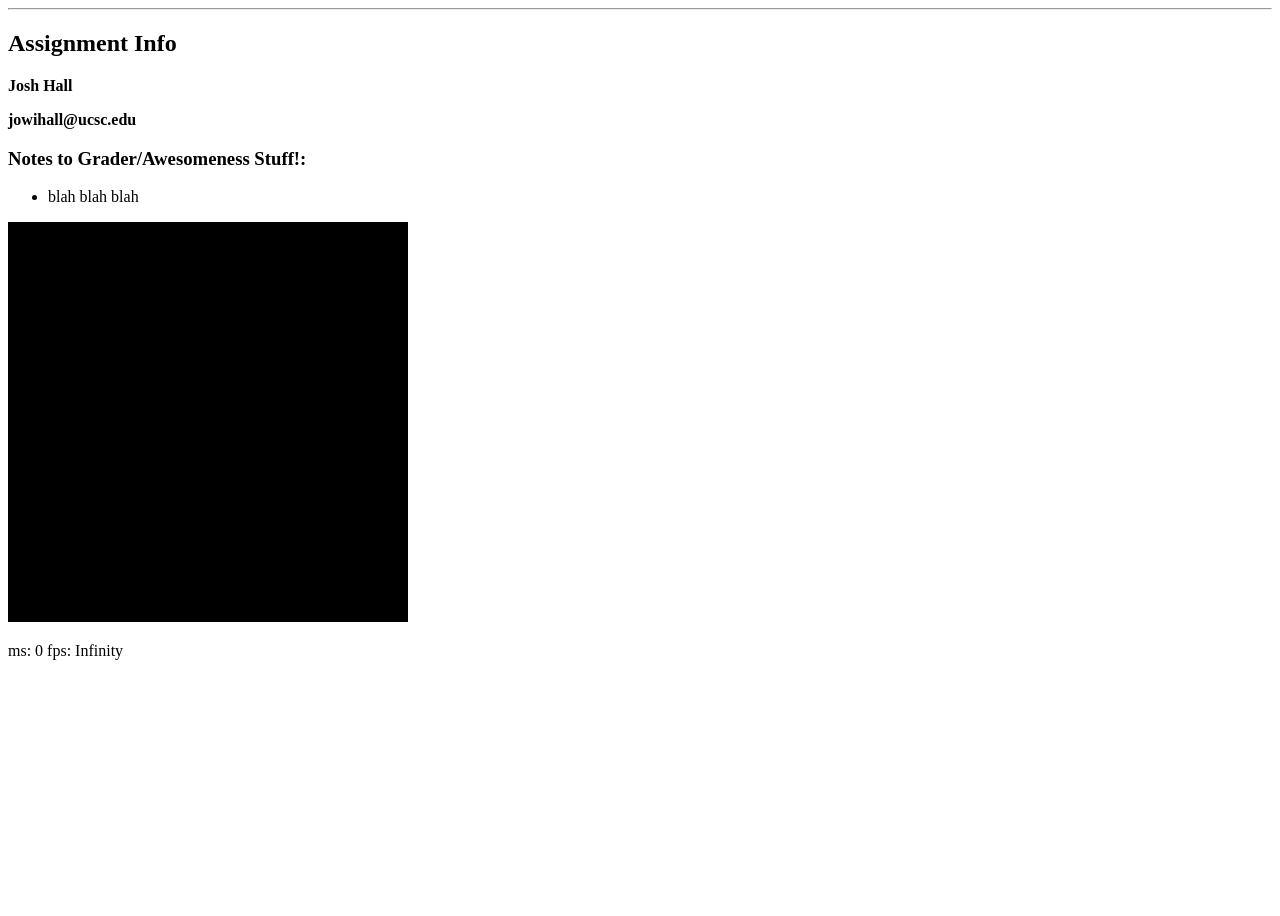
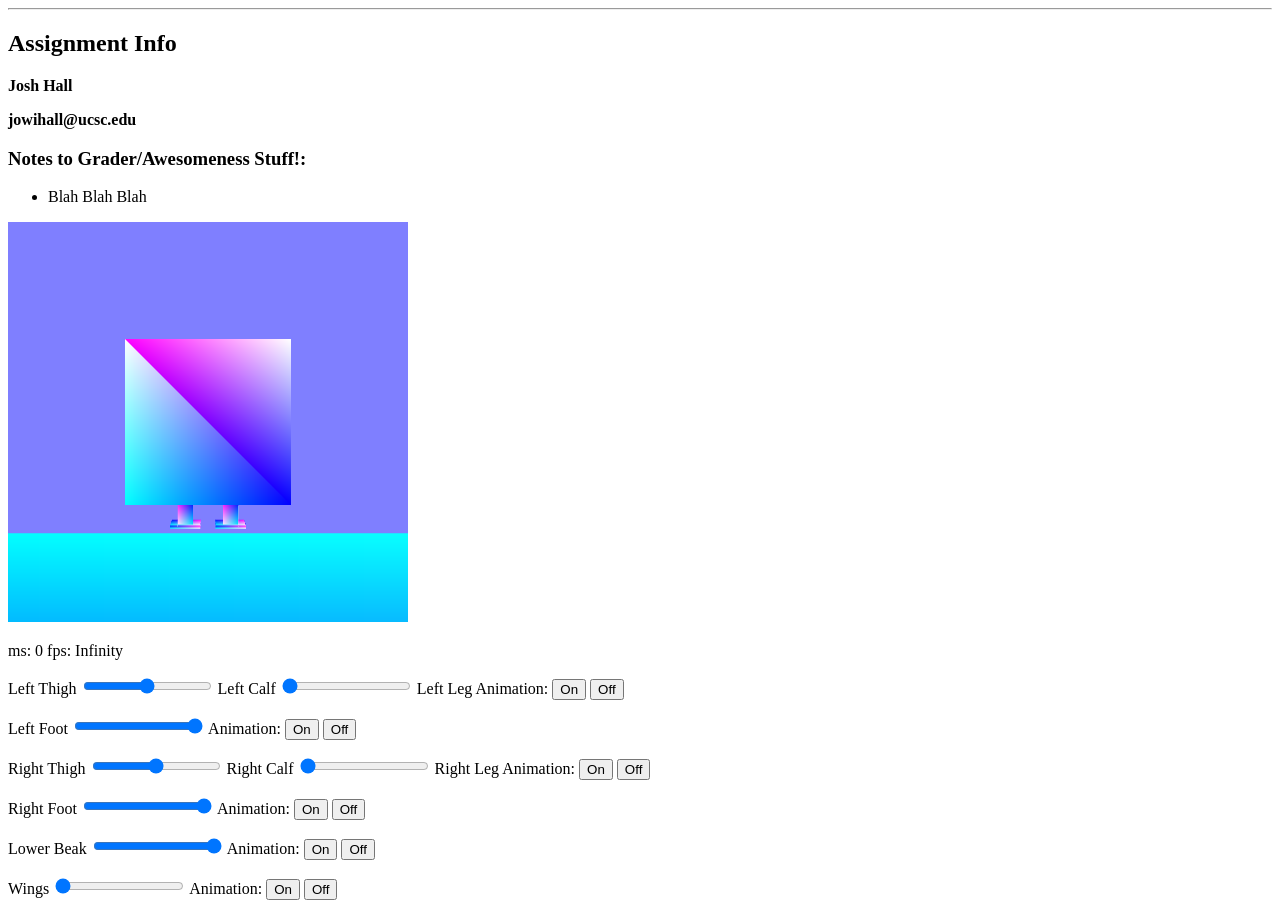
Before and after one commit to jjoshall/CSE-160-ASG-3, a plain HTML site: page index.html in a window 1280 px wide. Before the commit the page ends 800 px from the top, so only its background shows below. Drawn offline with Linux system fonts and the light colour scheme; animation ran at ten frames a second.

Commit message:
3.1 finished, one side textured wrong

```diff
--- a/ASG3/Cone.js
+++ /dev/null
@@ -1,51 +0,0 @@
-/// ChatGPT helped me with this class
-class Cone {
-    constructor() {
-        this.type = 'cone';
-        this.color = [1.0, 0.0, 0.0, 1.0]; // red
-        this.matrix = new Matrix4();
-        this.segments = 20; // smoother if higher
-    }
-
-    render() {
-        var rgba = this.color;
-        gl.uniform4f(u_FragColor, rgba[0], rgba[1], rgba[2], rgba[3]);
-        gl.uniformMatrix4fv(u_ModelMatrix, false, this.matrix.elements);
-
-        let angleStep = 360 / this.segments;
-
-        // Draw side triangles
-        for (let i = 0; i < 360; i += angleStep) {
-            let angle1 = i * Math.PI / 180;
-            let angle2 = (i + angleStep) * Math.PI / 180;
-
-            let x1 = Math.cos(angle1);
-            let z1 = Math.sin(angle1);
-            let x2 = Math.cos(angle2);
-            let z2 = Math.sin(angle2);
-
-            drawTriangle3D([
-                0, 1, 0, // Top vertex
-                x1, 0, z1, // Base vertex 1
-                x2, 0, z2  // Base vertex 2
-            ]);
-        }
-
-        // Draw base disk (optional)
-        for (let i = 0; i < 360; i += angleStep) {
-            let angle1 = i * Math.PI / 180;
-            let angle2 = (i + angleStep) * Math.PI / 180;
-
-            let x1 = Math.cos(angle1);
-            let z1 = Math.sin(angle1);
-            let x2 = Math.cos(angle2);
-            let z2 = Math.sin(angle2);
-
-            drawTriangle3D([
-                0, 0, 0,
-                x2, 0, z2,
-                x1, 0, z1
-            ]);
-        }
-    }
-}
--- a/ASG3/Cube.js
+++ b/ASG3/Cube.js
@@ -15,30 +15,30 @@ class Cube {
         gl.uniformMatrix4fv(u_ModelMatrix, false, this.matrix.elements);
 
         // Front of cube
-        drawTriangle3DUV( [0, 0, 0,  1, 1, 0,  1, 0, 0], [1, 0,  0, 1,  1, 1] );
-        drawTriangle3D( [0, 0, 0,  0, 1, 0,  1, 1, 0] );
+        drawTriangle3DUV( [0,0,0,  1,1,0,  1,0,0], [0,0, 1,1, 1,0] );
+        drawTriangle3DUV( [0,0,0,  0,1,0,  1,1,0], [0,0,  0,1,  1,1] );
 
         // Pass color of a point to u_FragColor variable
         gl.uniform4f(u_FragColor, rgba[0] * .9, rgba[1] * .9, rgba[2] * .9, rgba[3]);
 
         // Top of cube
-        drawTriangle3D( [0, 1, 0,  0, 1, 1,  1, 1, 1] );
-        drawTriangle3D( [0, 1, 0,  1, 1, 1,  1, 1, 0] );
+        drawTriangle3DUV( [0, 1, 0,  0, 1, 1,  1, 1, 1], [0,0,  0,1,  1,1] );
+        drawTriangle3DUV( [0, 1, 0,  1, 1, 1,  1, 1, 0], [0,0,  1,1,  1,0] );
 
         // Right side of cube
-        drawTriangle3D( [1, 0, 0,  1, 1, 1,  1, 0, 1] );
-        drawTriangle3D( [1, 0, 0,  1, 1, 0,  1, 1, 1] );
+        drawTriangle3DUV( [1, 0, 0,  1, 1, 0,  1, 1, 1], [0,0,  0,1,  1,1] );
+        drawTriangle3DUV( [1, 0, 0,  1, 1, 1,  1, 0, 1], [0,0,  1,1,  1,0] );
 
         // Left side of cube
-        drawTriangle3D( [0, 0, 1,  0, 1, 1,  0, 1, 0] );
-        drawTriangle3D( [0, 0, 1,  0, 1, 0,  0, 0, 0] );
+        drawTriangle3DUV( [0, 0, 1,  0, 1, 1,  0, 1, 0], [0,0,  1,1,  1,0] );
+        drawTriangle3DUV( [0, 0, 1,  0, 1, 0,  0, 0, 0], [0,0,  1,1,  0,1] );
 
         // Back of cube
-        drawTriangle3D( [0, 0, 1,  1, 0, 1,  1, 1, 1] );
-        drawTriangle3D( [0, 0, 1,  1, 1, 1,  0, 1, 1] );
+        drawTriangle3DUV( [0, 0, 1,  1, 0, 1,  1, 1, 1], [0,0,  1,0,  1,1] );
+        drawTriangle3DUV( [0, 0, 1,  1, 1, 1,  0, 1, 1], [0,0,  1,1,  0,1] );
 
         // Bottom of cube
-        drawTriangle3D( [0, 0, 1,  1, 0, 1,  1, 0, 0] );
-        drawTriangle3D( [0, 0, 1,  1, 0, 0,  0, 0, 0] );
+        drawTriangle3DUV( [0, 0, 1,  1, 0, 1,  1, 0, 0], [0,0,  1,0,  1,1] );
+        drawTriangle3DUV( [0, 0, 1,  1, 0, 0,  0, 0, 0], [0,0,  1,1,  0,1] );
     }
 }
--- a/ASG3/Triangle.js
+++ b/ASG3/Triangle.js
@@ -15,7 +15,7 @@ class Triangle {
         gl.uniform4f(u_FragColor, rgba[0], rgba[1], rgba[2], rgba[3]);
 
         // Pass the size of a point to u_Size variable
-        gl.uniform1f(u_Size, 4.0);
+        gl.uniform1f(u_Size, size);
 
         // Draw
         var d = this.size / 200.0;
@@ -49,7 +49,6 @@ function drawTriangle(vertices) {
 }
 
 var vertexBuffer = null;
-var uvBuffer = null;
 
 function initTriangle3DBuffer() {
     // Create a buffer object
@@ -57,15 +56,6 @@ function initTriangle3DBuffer() {
     if (!vertexBuffer) {
       console.log('Failed to create the buffer object');
       return -1;
-    }
-}
-
-function initTriangle3DUVBuffer() {
-    // Create buffer object for UV
-    var uvBuffer = gl.createBuffer();
-    if (!uvBuffer) {
-        console.log('Failed to create the buffer object');
-        return -1;
     }
 }
 
@@ -90,6 +80,13 @@ function drawTriangle3D(vertices) {
 function drawTriangle3DUV(vertices, uv) {
     var n = 3; // The number of vertices
 
+    // Create a buffer object
+    var vertexBuffer = gl.createBuffer();
+    if (!vertexBuffer) {
+      console.log('Failed to create the buffer object');
+      return -1;
+    }
+
     // Bind the buffer object to target
     gl.bindBuffer(gl.ARRAY_BUFFER, vertexBuffer);
 
@@ -101,6 +98,13 @@ function drawTriangle3DUV(vertices, uv) {
 
     // Enable the assignment to a_Position variable
     gl.enableVertexAttribArray(a_Position);
+
+    // Create a buffer object for UV
+    var uvBuffer = gl.createBuffer();
+    if (!uvBuffer) {
+      console.log('Failed to create the buffer object for UV');
+      return -1;
+    }
 
     // Bind the buffer object to target
     gl.bindBuffer(gl.ARRAY_BUFFER, uvBuffer);
@@ -115,5 +119,5 @@ function drawTriangle3DUV(vertices, uv) {
     gl.enableVertexAttribArray(a_UV);
 
     // Draw the triangle
-    gl.drawArrays(gl.TRIANGLES, 0, n);
+    gl.drawArrays(gl.TRIANGLES, 0, n); // Draw the rectangle
 }
--- a/ASG3/World.js
+++ b/ASG3/World.js
@@ -21,7 +21,7 @@ var FSHADER_SOURCE =`
   uniform vec4 u_FragColor;
   void main() {
     gl_FragColor = u_FragColor;
-    //gl_FragColor = vec4(v_UV, 1.0, 1.0);
+    gl_FragColor = vec4(v_UV, 1.0, 1.0); // Uncomment this line to see the UV coordinates
   }`
 
 // Global Variables
@@ -30,10 +30,10 @@ let gl;
 let a_Position;
 let a_UV;
 let u_FragColor;
-let u_Size;
+//let u_Size;
 let u_ModelMatrix;
+let u_ViewMatrix;
 let u_ProjectionMatrix;
-let u_ViewMatrix;
 let u_GlobalRotateMatrix;
 
 function setupWebGL() {
@@ -41,6 +41,7 @@ function setupWebGL() {
   canvas = document.getElementById('webgl');
 
   // Get the rendering context for WebGL
+  // gl = getWebGLContext(canvas);
   gl = canvas.getContext("webgl", { preserveDrawingBuffer: true });
   if (!gl) {
     console.log('Failed to get the rendering context for WebGL');
@@ -92,6 +93,13 @@ function connectVariablesToGLSL() {
     return;
   }
 
+  // Get the storage location of u_ViewMatrix
+  u_ViewMatrix = gl.getUniformLocation(gl.program, 'u_ViewMatrix');
+  if (!u_ViewMatrix) {
+    console.log('Failed to get the storage location of u_ViewMatrix');
+    return;
+  }
+
   // Get the storage location of u_ProjectionMatrix
   u_ProjectionMatrix = gl.getUniformLocation(gl.program, 'u_ProjectionMatrix');
   if (!u_ProjectionMatrix) {
@@ -99,12 +107,12 @@ function connectVariablesToGLSL() {
     return;
   }
 
-  // Get the storage location of u_ViewMatrix
-  u_ViewMatrix = gl.getUniformLocation(gl.program, 'u_ViewMatrix');
-  if (!u_ViewMatrix) {
-    console.log('Failed to get the storage location of u_ViewMatrix');
-    return;
-  }
+  // Get the storage location of u_Size
+  // u_Size = gl.getUniformLocation(gl.program, 'u_Size');
+  // if (!u_Size) {
+  //   console.log('Failed to get the storage location of u_Size');
+  //   return;
+  // }
 
   // Set initial value for this matrix to identify
   var identityM = new Matrix4();
@@ -144,7 +152,29 @@ let g_shiverAnimation = false;
 let g_shiverStartTime = 0;
 
 function addActionsForHtmlUI() {
-  console.log("addActionsForHtmlUI() called");
+  // Button events
+  document.getElementById('animationLowerBeakOffButton').onclick = function() { g_lowerBeakAnimation = false; };
+  document.getElementById('animationLowerBeakOnButton').onclick = function() { g_lowerBeakAnimation = true; };
+  document.getElementById('animationWingsOffButton').onclick = function() { g_wingsAnimation = false; };
+  document.getElementById('animationWingsOnButton').onclick = function() { g_wingsAnimation = true; };
+  document.getElementById('animationLeftLegOffButton').onclick = function() { g_leftLegAnimation = false; };
+  document.getElementById('animationLeftLegOnButton').onclick = function() { g_leftLegAnimation = true; };
+  document.getElementById('animationRightLegOffButton').onclick = function() { g_rightLegAnimation = false; };
+  document.getElementById('animationRightLegOnButton').onclick = function() { g_rightLegAnimation = true; };
+  document.getElementById('animationLeftFootOffButton').onclick = function() { g_leftFootAnimation = false; };
+  document.getElementById('animationLeftFootOnButton').onclick = function() { g_leftFootAnimation = true; };
+  document.getElementById('animationRightFootOffButton').onclick = function() { g_rightFootAnimation = false; };
+  document.getElementById('animationRightFootOnButton').onclick = function() { g_rightFootAnimation = true; };
+
+  // Slider events
+  document.getElementById('lowerBeakSlide').addEventListener('mousemove', function() { g_lowerBeakAngle = this.value; renderAllShapes(); });
+  document.getElementById('wingsSlide').addEventListener('mousemove', function() { g_wingsAngle = this.value; renderAllShapes(); });
+  document.getElementById('leftThighSlide').addEventListener('mousemove', function() { g_leftThighAngle = this.value; renderAllShapes(); });
+  document.getElementById('rightThighSlide').addEventListener('mousemove', function() { g_rightThighAngle = this.value; renderAllShapes(); });
+  document.getElementById('leftFootSlide').addEventListener('mousemove', function() { g_leftFootAngle = this.value; renderAllShapes(); });
+  document.getElementById('rightFootSlide').addEventListener('mousemove', function() { g_rightFootAngle = this.value; renderAllShapes(); });
+  document.getElementById('leftCalfSlide').addEventListener('mousemove', function() { g_leftCalfAngle = this.value; renderAllShapes(); });
+  document.getElementById('rightCalfSlide').addEventListener('mousemove', function() { g_rightCalfAngle = this.value; renderAllShapes(); });
 }
 
 function main() {
@@ -154,7 +184,13 @@ function main() {
   connectVariablesToGLSL();
 
   initTriangle3DBuffer(); // Initialize the buffer for 3D triangles
-  initTriangle3DUVBuffer(); // Initialize the buffer for 3D triangles with UV coordinates
+
+  // Initialize the projection and view matrix
+  var viewMatrix = new Matrix4().setLookAt(0, 0, 5, 0, 0, 0, 0, 1, 0);
+  gl.uniformMatrix4fv(u_ViewMatrix, false, viewMatrix.elements);
+
+  var projectionMatrix = new Matrix4().setPerspective(30, canvas.width/canvas.height, 0.1, 100);
+  gl.uniformMatrix4fv(u_ProjectionMatrix, false, projectionMatrix.elements);
 
   // Set up actions for HTML UI
   addActionsForHtmlUI();
@@ -196,7 +232,7 @@ function main() {
   });
 
   // Specify the color for clearing <canvas>
-  gl.clearColor(0, 0, 0, 1);
+  gl.clearColor(0, 0, 0.9, .5);
 
   requestAnimationFrame(tick); // Start the tick function
 }
@@ -290,21 +326,22 @@ function renderAllShapes() {
   // Ground
   var ground = new Cube();
   ground.color = [0.0, 0.4, 0.0, 1];
-  ground.matrix.translate(-2.0, -2.71, .5);
+  ground.matrix.translate(-2.0, -2.67, .5);
   ground.matrix.rotate(0, 1, 0, 0);
   ground.matrix.scale(100.0, 2, 0.0);
   ground.render();
 
-  var globalRotMat = new Matrix4().rotate(g_globalAngleX, 0, 1, 0);
+  var globalRotMat = new Matrix4().rotate(-g_globalAngleX, 0, 1, 0);
   globalRotMat.rotate(g_globalAngleY, 1, 0, 0);
   gl.uniformMatrix4fv(u_GlobalRotateMatrix, false, globalRotMat.elements);
 
-  var myCone = new Cone();
-  myCone.color = [1, 0, 0, 1.0];
-  myCone.matrix.translate(0, .3, -.5);
-  myCone.matrix.rotate(70, 1, 0, 0);
-  myCone.matrix.scale(0.1, 0.3, 0.3);
-  myCone.render();
+  // draw a big cube
+  var bigCube = new Cube();
+  bigCube.color = [0.5, 0.5, 0.5, 1];
+  bigCube.matrix.translate(-0.5, -0.5, 0.5);
+  bigCube.matrix.rotate(90, 0, 1, 0);
+  bigCube.matrix.scale(1.0, 1.0, 1.0);
+  bigCube.render();
 
   // Left thigh
   var leftThigh = new Cube();
@@ -460,37 +497,6 @@ function click(ev) {
   // Extract the event click and return it in WebGL coordinates
   let [x, y] = convertCoordinatesEventToGL(ev);
 
-  // /// ChatGPT helped me with this math
-  // let currentTime = performance.now();
-  // let velocity = 0;
-
-  // if (g_lastMousePos && g_lastMouseTime) {
-  //   let dx = x - g_lastMousePos[0];
-  //   let dy = y - g_lastMousePos[1];
-  //   let dt = currentTime - g_lastMouseTime;
-  //   let dist = Math.sqrt(dx * dx + dy * dy);
-  //   velocity = dist / dt; // pixels/ms
-  // }
-
-  // g_lastMousePos = [x, y];
-  // g_lastMouseTime = currentTime;
-
-  // // Create and store a new point object
-  // let point;
-  // if (g_seletcedType == POINT) {
-  //   point = new Point();
-  // }
-  // else if (g_seletcedType == TRIANGLE) {
-  //   point = new Triangle();
-  // }
-  // else if (g_seletcedType == CIRCLE) {
-  //   point = new Circle();
-  //   point.segments = g_seletcedSegment;
-  // }
-
-  // point.position = [x, y];
-  // point.timestamp = performance.now();
-
   // Draw every shape that is supposed to be drawn
   renderAllShapes();
 }
--- a/index.html
+++ b/index.html
@@ -12,7 +12,7 @@
         <p><strong>jowihall@ucsc.edu</strong></p>
         <h3>Notes to Grader/Awesomeness Stuff!:</h3>
         <ul>
-          <li>blah blah blah</li>
+          <li>Blah Blah Blah</li>
         </ul>
 
     <canvas id="webgl" width="400" height="400">
@@ -21,6 +21,38 @@
 
     <p id="numdot"> XXX </p>
 
+    Left Thigh <input type="range" min="-50" max="50" value="0" class="slider" id="leftThighSlide">
+    Left Calf <input type="range" min="0" max="35" value="0" class="slider" id="leftCalfSlide">
+    Left Leg Animation:
+    <button type="button" id="animationLeftLegOnButton">On</button>
+    <button type="button" id="animationLeftLegOffButton">Off</button>
+    <p>
+    Left Foot <input type="range" min="-10" max="0" value="0" class="slider" id="leftFootSlide">
+    Animation:
+    <button type="button" id="animationLeftFootOnButton">On</button>
+    <button type="button" id="animationLeftFootOffButton">Off</button>
+    <p>
+    Right Thigh <input type="range" min="-50" max="50" value="0" class="slider" id="rightThighSlide">
+    Right Calf <input type="range" min="0" max="35" value="0" class="slider" id="rightCalfSlide">
+    Right Leg Animation:
+    <button type="button" id="animationRightLegOnButton">On</button>
+    <button type="button" id="animationRightLegOffButton">Off</button>
+    <p>
+    Right Foot <input type="range" min="-10" max="0" value="0" class="slider" id="rightFootSlide">
+    Animation:
+    <button type="button" id="animationRightFootOnButton">On</button>
+    <button type="button" id="animationRightFootOffButton">Off</button>
+    <p>
+    Lower Beak <input type="range" min="-5" max="0" value="0" class="slider" id="lowerBeakSlide">
+    Animation:
+    <button type="button" id="animationLowerBeakOnButton">On</button>
+    <button type="button" id="animationLowerBeakOffButton">Off</button>
+    <p>
+    Wings <input type="range" min="0" max="45" value="0" class="slider" id="wingsSlide">
+    Animation:
+    <button type="button" id="animationWingsOnButton">On</button>
+    <button type="button" id="animationWingsOffButton">Off</button>
+
     <script src="ASG3/lib/webgl-utils.js"></script>
     <script src="ASG3/lib/webgl-debug.js"></script>
     <script src="ASG3/lib/cuon-utils.js"></script>
@@ -28,7 +60,6 @@
     <script src="ASG3/Point.js"></script>
     <script src="ASG3/Triangle.js"></script>
     <script src="ASG3/Circle.js"></script>
-    <script src="ASG3/Cone.js"></script>
     <script src="ASG3/Cube.js"></script>
     <script src="ASG3/World.js"></script>
 
```
